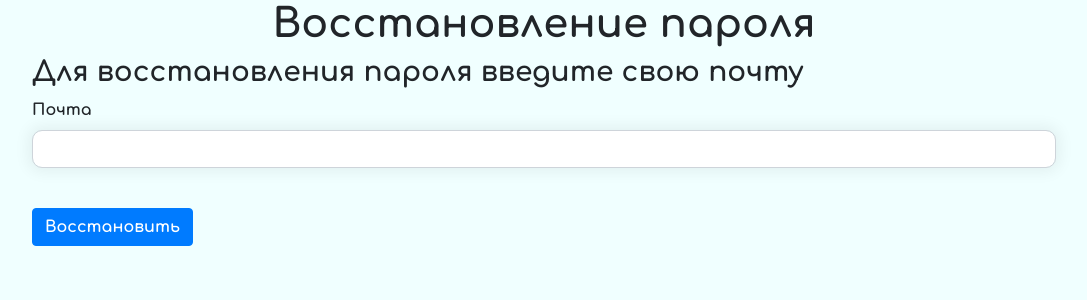
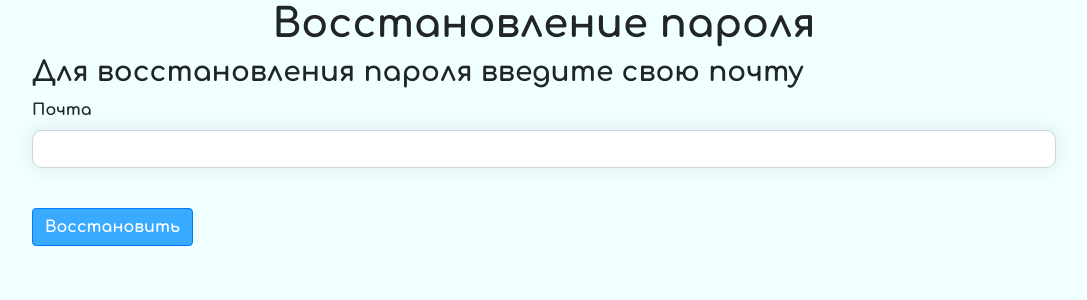
Before and after one commit to AndreiDuvakin/MoonaProjectDevelopment, a Flask app: page /recovery in a window 1280 px wide. Shown: the part 96-396 px from the top of the page, without its empty margins (96-1183 px from the left). Run offline with Flask 2, Linux system fonts and the light colour scheme; some libraries are stand-ins or nearby versions.

Commit message:
небольшие изменения в дизайне, цвете кнопок

```diff
--- a/static/css/diary.css
+++ b/static/css/diary.css
@@ -87,7 +87,7 @@ height: -100%;
 background-color:#7fc3ff;
 border-radius: 22px;
 width: 90%;
-margin-left: 5%;
+margin-left: 10px;
 }
 .is_ans {
 background-color:#ddefff;
@@ -100,5 +100,5 @@ font-weight: bolder;
 }
 table {
 margin-left: 5%;
-width: 100%;
+width: 90%;
 }
--- a/templates/login.html
+++ b/templates/login.html
@@ -33,7 +33,7 @@
             {% endfor %}
         </div>
         <div class="col-sm-10" id="buttons">
-            <ul>{{ form.submit(type="submit", class="btn btn-primary") }}</ul>
+            <ul>{{ form.submit(type="submit", class="btn btn-primary", style="background-color:#38aaff") }}</ul>
             <ul><a class="btn btn-primary" style="background-color:#38aaff" type="submit" href="/recovery"><strong>Забыли
                 пароль</strong></a></ul>
         </div>
--- a/templates/recovery.html
+++ b/templates/recovery.html
@@ -18,7 +18,7 @@
             </div>
             {% endfor %}
             </p>
-            <p>{{ form.submit(type="submit", class="btn btn-primary") }}</p>
+            <p>{{ form.submit(type="submit", class="btn btn-primary", style="background-color:#38aaff") }}</p>
         {% endif %}
         {% if s == '2' %}
             <h3>Введите код</h3>
@@ -31,7 +31,7 @@
             </div>
             {% endfor %}
             </p>
-            <p>{{ form.submit(type="submit", class="btn btn-primary") }}</p>
+            <p>{{ form.submit(type="submit", class="btn btn-primary", style="background-color:#38aaff") }}</p>
         {% endif %}
         {% if s == '3' %}
         <h3>Введите новый пароль и подтвердите его</h3>
@@ -53,7 +53,7 @@
         </div>
         {% endfor %}
         </p>
-        <p>{{ form.submit(type="submit", class="btn btn-primary") }}</p>
+        <p>{{ form.submit(type="submit", class="btn btn-primary", style="background-color:#38aaff") }}</p>
         {% endif %}
         {% if message != '' %}
         <div class="alert alert-danger" role="alert">{{ message }}</div>
--- a/templates/register.html
+++ b/templates/register.html
@@ -89,7 +89,7 @@
                 {% endfor %}
         </div>
         <div class="but">
-            <p>{{ form.submit(type="submit", class="btn btn-primary") }}</p>
+            <p>{{ form.submit(type="submit", class="btn btn-primary", style="background-color:#38aaff") }}</p>
             {% if message != '' %}
             <div class="alert alert-danger" role="alert">{{ message }}</div>
             {% endif %}
```
